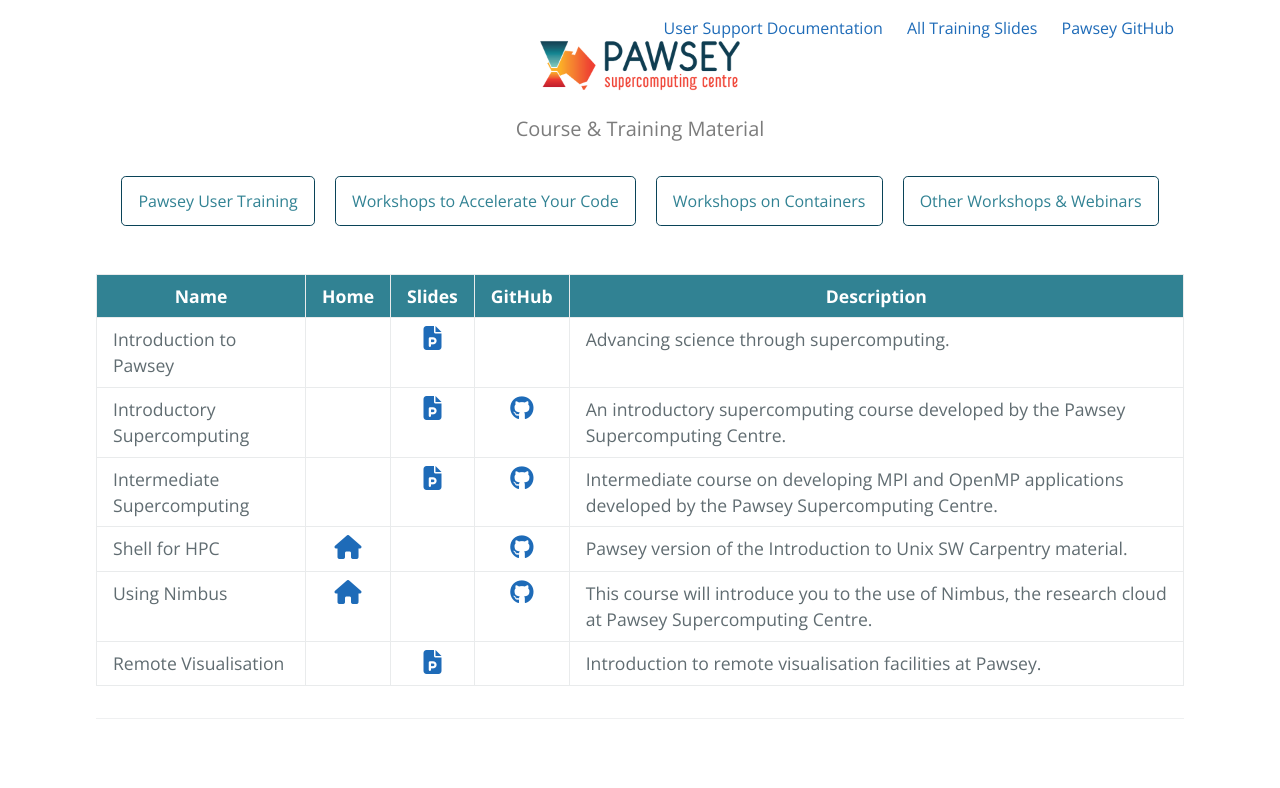
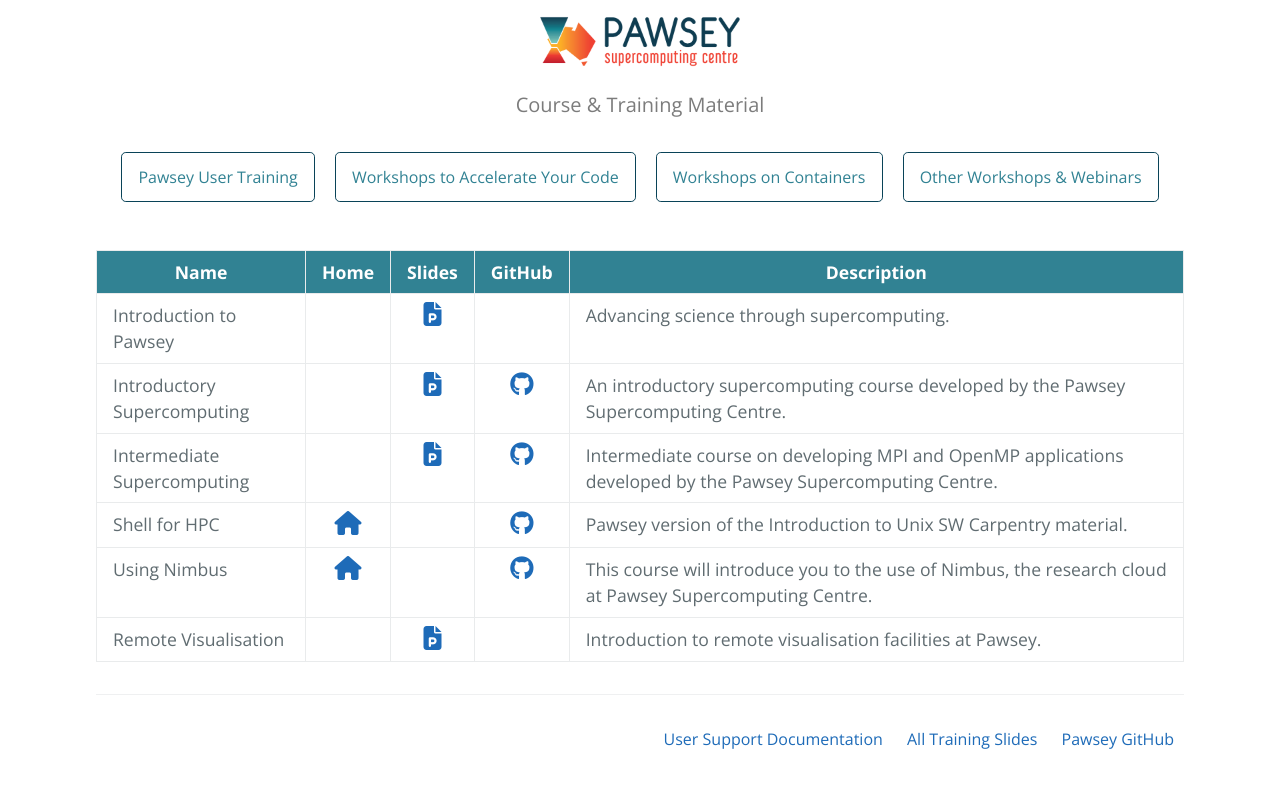
Before and after one commit to PawseySC/PawseySC.github.io, a Jekyll site: the page built from index.md, in a window 1280 px wide. Shown: the top 788 px of the page. Built offline with Jekyll 4.4.1, drawn with Linux system fonts in a browser that asks for light colours; nearby versions of some CDN libraries; our own code applies the rules of GitHub Pages for plain Markdown files; the repository's description, which GitHub fills in, is left out.

Commit message:
Update default.html

```diff
--- a/_layouts/default.html
+++ b/_layouts/default.html
@@ -12,11 +12,6 @@
   </head>
   <body>
     <section class="page-header">
-      <div style="text-align: right;">
-        {% for externalLink in site.data.externalLinks.links %}
-          <a href="{{ externalLink.url }}" style="padding: 10px;">{{ externalLink.title }}</a>
-        {% endfor %}
-      </div>
       <a class="site-title" href="http://pawsey.org.au"><img width="200" src="{{ '/' | absolute_url }}assets/img/logo.png"></a>
       <h2 class="project-tagline">Course & Training Material</h2>
       {% for item in site.data.pages.pages %}
@@ -67,7 +62,12 @@
         </table>
       </div>
       <footer class="site-footer">
-        <span class="site-footer-credits"></span><br/>
+        <span class="site-footer-credits"></span>
+        <div class="external-links">
+          {% for externalLink in site.data.externalLinks.links %}
+            <a href="{{ externalLink.url }}" style="padding: 10px;">{{ externalLink.title }}</a>
+          {% endfor %}
+        </div>
       </footer>
     </section>
   <!-- Place this tag in your head or just before your close body tag. -->
```
